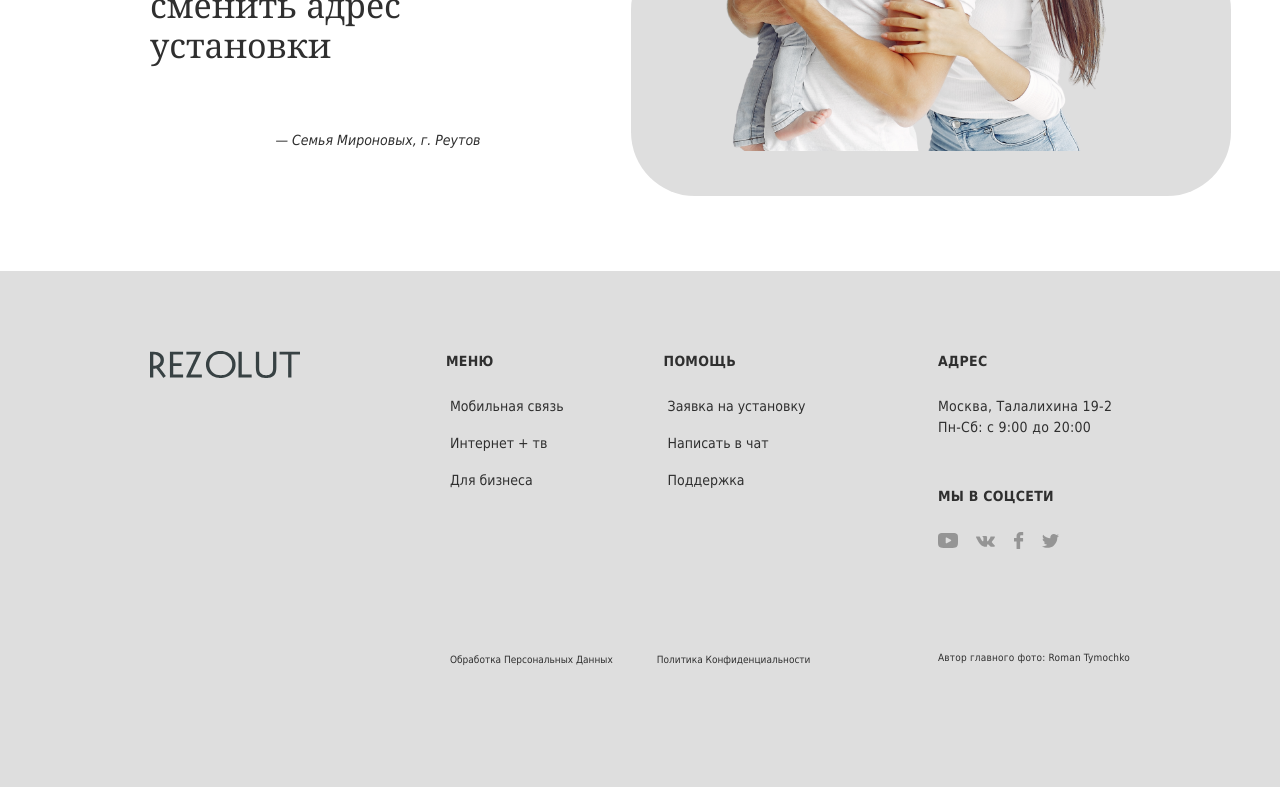
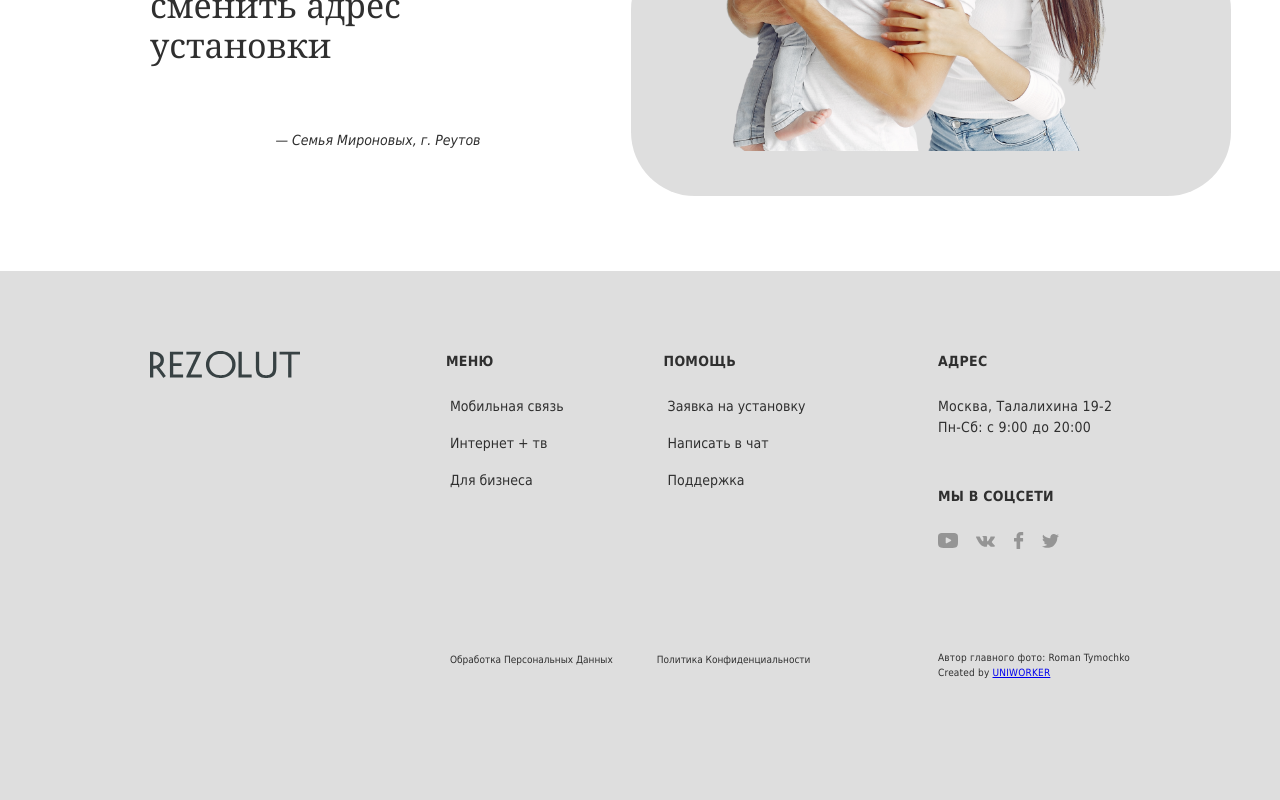
Before and after one commit to Uniworker/resolut, a website built with Parcel: page index.html in a window 1280 px wide. Shown: the part 3207-4007 px from the top of the page. Built offline with nearby package versions, Linux system fonts and the light colour scheme.

Commit message:
Update index.html
copyright added

```diff
--- a/index.html
+++ b/index.html
@@ -360,6 +360,8 @@
             </div>
             <hr>
             <p class="footer__copyright">Автор главного фото: Roman Tymochko</p>
+            <p class="footer__copyright">Created by <a href="https://www.youtube.com/channel/UC-ii73NUvqnJhGpieMlMstQ" target="_blank" title="Follow me:)">UNIWORKER</a>
+  </p>
           </div>
        </div>
       </div>
```
